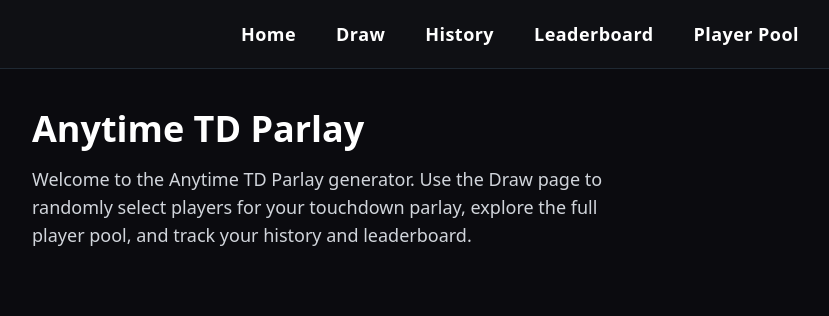
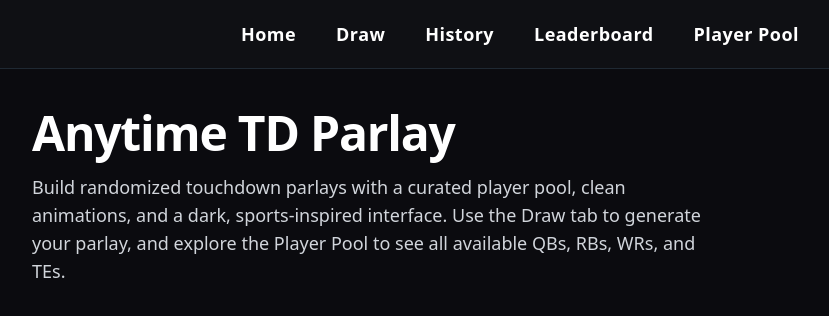
Before and after one commit to nick35d/anytime-td-parlay, a Next.js app: page / in a window 1280 px wide. Shown: the top 316 px of the page, without its empty margins (120-949 px from the left). Built offline with nearby package versions, Linux system fonts and the light colour scheme.

Commit message:
Update page.tsx

```diff
--- a/app/page.tsx
+++ b/app/page.tsx
@@ -1,11 +1,14 @@
 export default function HomePage() {
   return (
     <div className="text-white">
-      <h1 className="text-4xl font-bold mb-4">Anytime TD Parlay</h1>
-      <p className="text-gray-300 text-lg max-w-xl">
-        Welcome to the Anytime TD Parlay generator. Use the Draw page to
-        randomly select players for your touchdown parlay, explore the full
-        player pool, and track your history and leaderboard.
+      <h1 className="text-5xl font-extrabold mb-4 tracking-tight">
+        Anytime TD Parlay
+      </h1>
+      <p className="text-gray-300 text-lg max-w-2xl">
+        Build randomized touchdown parlays with a curated player pool, clean
+        animations, and a dark, sports-inspired interface. Use the Draw tab to
+        generate your parlay, and explore the Player Pool to see all available
+        QBs, RBs, WRs, and TEs.
       </p>
     </div>
   );
```
